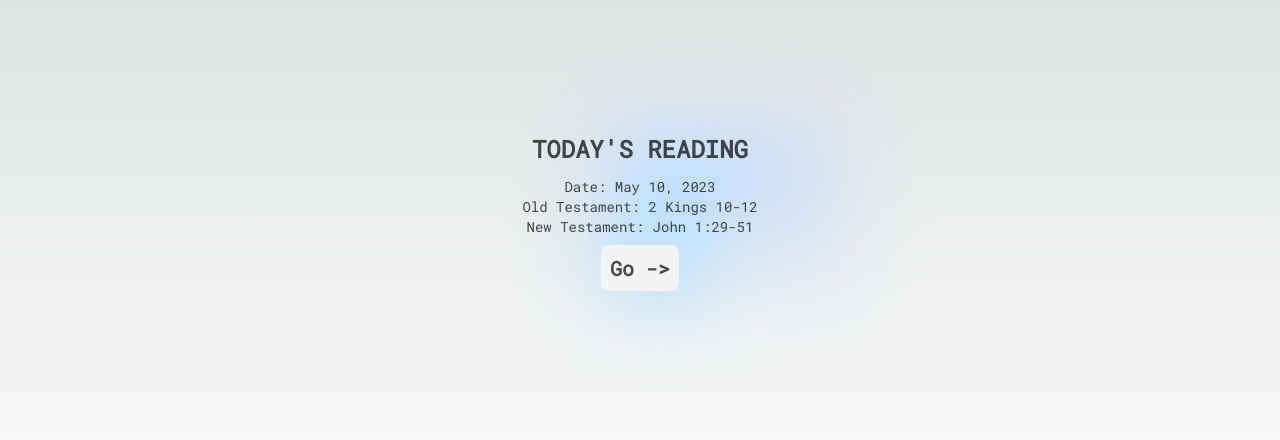
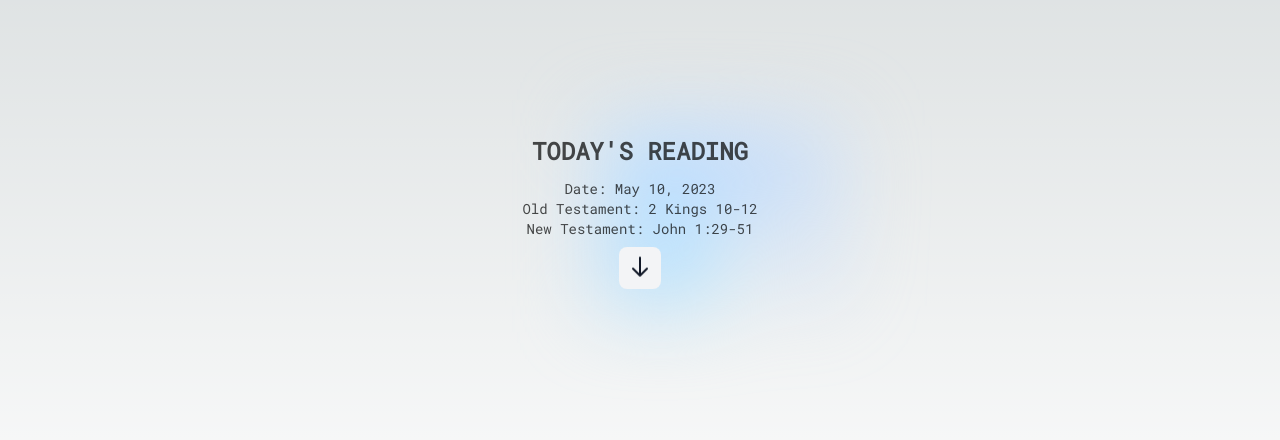
Before and after one commit to namaeconde/bible_yearly_web, a Next.js app: page / in a window 1280 px wide. Shown: the part 184-624 px from the top of the page. Built offline with nearby package versions, Linux system fonts and the light colour scheme.

Commit message:
Update ui of go to verse button

```diff
--- a/pages/index.tsx
+++ b/pages/index.tsx
@@ -65,12 +65,10 @@ export default function Home() {
                dark:border-neutral-700 dark:bg-neutral-800/30"
               target="_self"
               rel="noopener noreferrer">
-              <h2 className={`text-xl font-semibold opacity-70`}>
-                Go{' '}
-                <span className="inline-block transition-transform group-hover:translate-x-1 motion-reduce:transform-none">
-              -&gt;
-            </span>
-              </h2>
+              <svg className="animate-bounce w-6 h-6 text-gray-900" fill="none" stroke-linecap="round"
+                 stroke-linejoin="round" stroke-width="2" viewBox="0 0 24 24" stroke="currentColor">
+                <path d="M19 14l-7 7m0 0l-7-7m7 7V3"></path>
+              </svg>
             </a>
           </div>
         }
```
